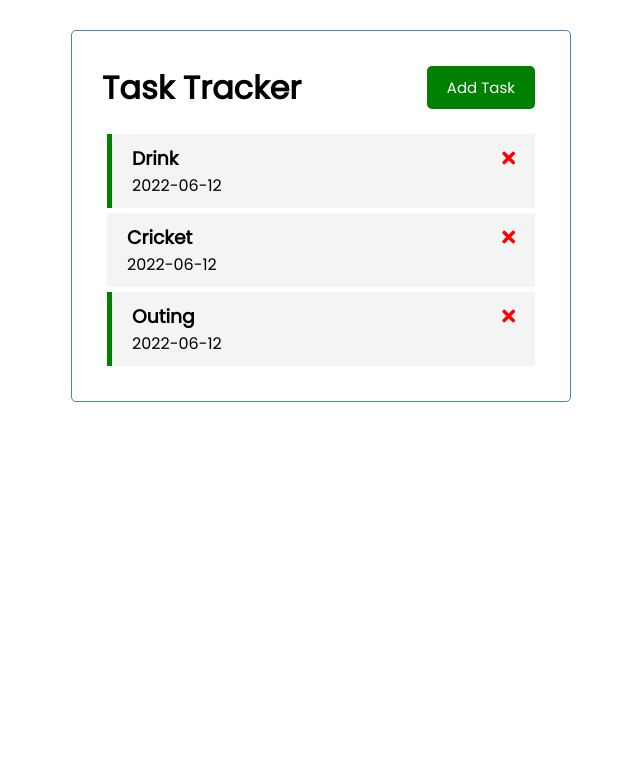
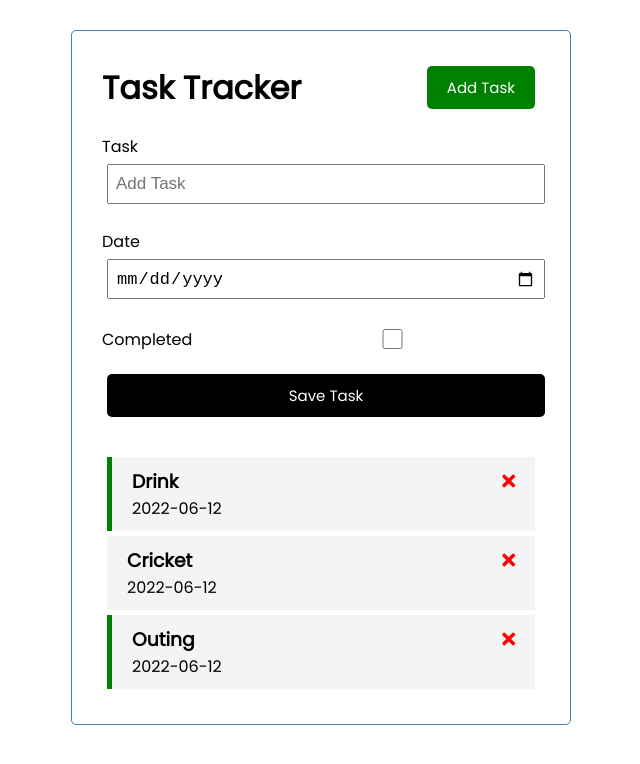
Before and after one commit to khizerdev/vue-task-tracker, a Vue app: page / in a window 1280 px wide. Shown: the top 764 px of the page, without its empty margins (319-959 px from the left). Built offline with nearby package versions, Linux system fonts and the light colour scheme.

Commit message:
AddTask Component & v-model

```diff
--- a/src/App.vue
+++ b/src/App.vue
@@ -1,6 +1,7 @@
 <template>
   <div class="container">
     <Header title="Task Tracker"/>
+    <AddTask @add-task="addTask"/>
     <Tasks @toggle-completed="toggleCompleted" @delete-task="deleteTask" :tasks="tasks"/>
   </div>
 </template>
@@ -9,14 +10,16 @@
 
 import Header from './components/Header.vue'
 import Tasks from './components/Tasks.vue'
+import AddTask from './components/AddTask.vue'
 
 export default {
   name: 'App',
   components: {
     Header,
-    Tasks
+    Tasks,
+    AddTask
   },
-  emits: ["delete-task","toggle-completed"],
+  emits: ["delete-task","toggle-completed",'add-task'],
   data() {
     return {
       tasks : []
@@ -27,19 +30,19 @@ export default {
       {
         id: 1,
         title: "Drink",
-        day: "2022-06-12",
+        date: "2022-06-12",
         completed: true
       },
       {
         id: 2,
         title: "Cricket",
-        day: "2022-06-12",
+        date: "2022-06-12",
         completed: false
       },
       {
         id: 3,
         title: "Outing",
-        day: "2022-06-12",
+        date: "2022-06-12",
         completed: true
       },
     ]
@@ -52,6 +55,9 @@ export default {
     },
     toggleCompleted(id){
       this.tasks = this.tasks.map((task) => task.id === id ? {...task , completed:!task.completed} : task)
+    },
+    addTask(task) {
+      this.tasks = [...this.tasks , task]
     }
   }
 }
--- /dev/null
+++ b/src/components/AddTask.vue
@@ -0,0 +1,94 @@
+<template>
+  <form @submit.prevent="onSubmit" class="add-form">
+    <div class="form-control">
+      <label>Task</label>
+      <input type="text" v-model="title" placeholder="Add Task" />
+    </div>
+    <div class="form-control">
+      <label>Date</label>
+      <input
+        type="date"
+        v-model="date"
+      />
+    </div>
+    <div class="form-control form-control-check">
+      <label>Completed</label>
+      <input type="checkbox" v-model="completed"/>
+    </div>
+
+    <input type="submit" value="Save Task" class="btn btn-block" />
+  </form>
+</template>
+
+<script>
+export default {
+  name: 'AddTask',
+  data() {
+    return {
+      title: '',
+      date: '',
+      completed: false,
+    }
+  },
+  methods: {
+   onSubmit(){
+
+    if(!this.title) {
+        alert("Please add a task")
+        return;
+    }
+
+    const newTask = {
+        id: Math.floor(Math.random() * 150),
+        title: this.title,
+        date: this.date,
+        completed: this.completed,
+    }
+
+    this.$emit('add-task' , newTask)
+
+    this.title = ''
+    this.date = ''
+    this.completed = false
+
+   }
+  },
+}
+</script>
+
+<style scoped>
+.add-form {
+  margin-bottom: 40px;
+}
+
+.form-control {
+  margin: 20px 0;
+}
+
+.form-control label {
+  display: block;
+}
+
+.form-control input {
+  width: 100%;
+  height: 40px;
+  margin: 5px;
+  padding: 3px 7px;
+  font-size: 17px;
+}
+
+.form-control-check {
+  display: flex;
+  align-items: center;
+  justify-content: space-between;
+}
+
+.form-control-check label {
+  flex: 1;
+}
+
+.form-control-check input {
+  flex: 2;
+  height: 20px;
+}
+</style>
--- a/src/components/Task.vue
+++ b/src/components/Task.vue
@@ -4,7 +4,7 @@
         {{ task.title }}
         <i @click="onDelete(task.id)" class="fas fa-times"></i>
         </h3>
-        <p>{{ task.day }}</p>
+        <p>{{ task.date }}</p>
     </div>
 </template>
 
```
